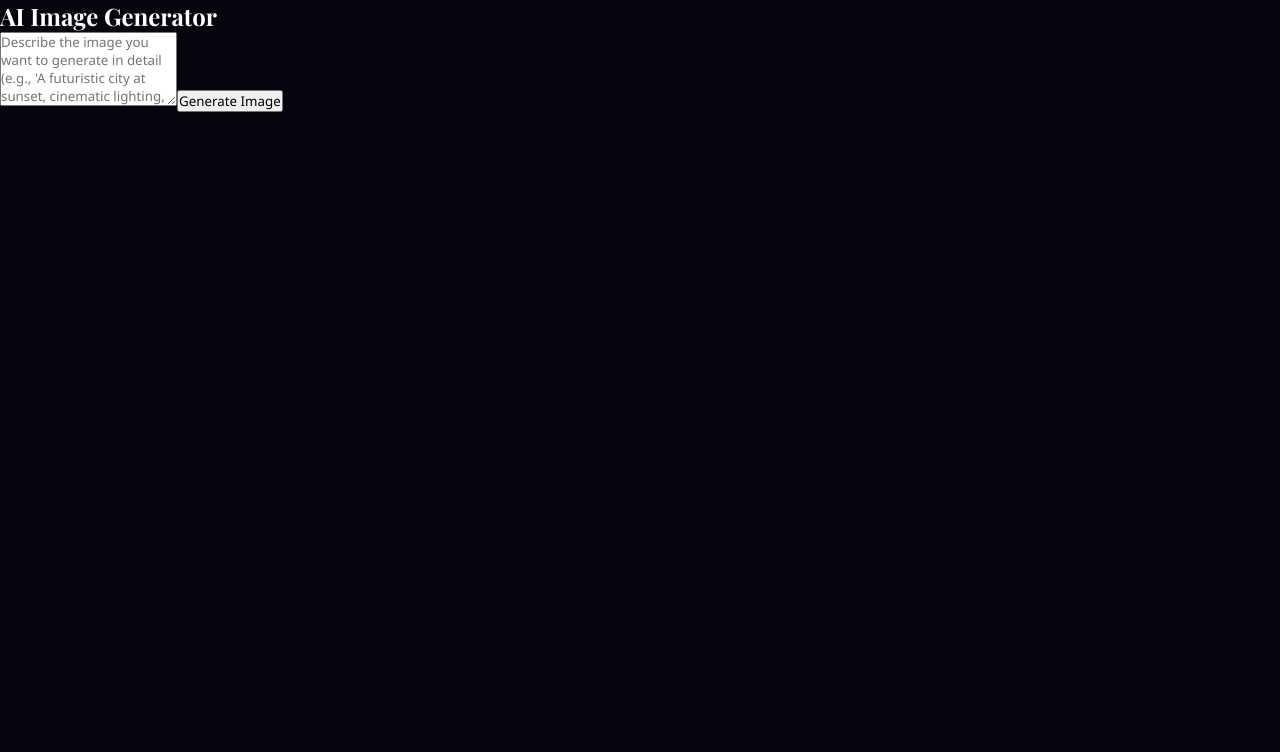
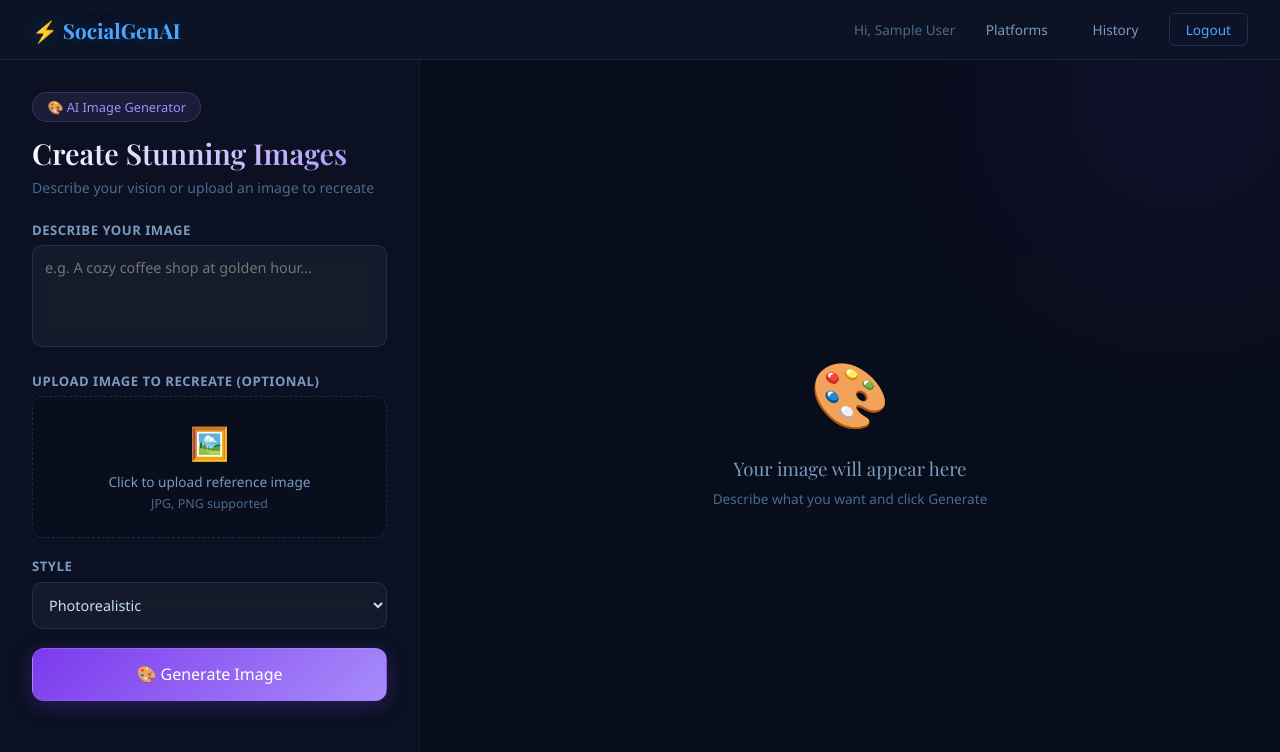
Before and after one commit to HARISHBABU-S385/SocialGenAI, a React (Create React App) app in the folder client/client/: page /imagegenerate in a window 1280 px wide. Shown: the top 752 px of the page. Built offline with nearby package versions, Linux system fonts and the light colour scheme; sample sign-in values are in the browser's storage.

Commit message:
Fix ImageGen and background

```diff
--- a/client/client/src/index.css
+++ b/client/client/src/index.css
@@ -30,6 +30,11 @@ body {
   background: #1a1a2e;
 }
 
+body {
+  background: #f0ede6;
+  color: #1a1a1a;
+}
+
 ::-webkit-scrollbar-thumb {
   background: #6c63ff;
   border-radius: 10px;
--- a/client/client/src/pages/ImageGen.js
+++ b/client/client/src/pages/ImageGen.js
@@ -1,117 +1,145 @@
 import React, { useState } from 'react';
-import './ImageGen.css'; // Assuming you have a CSS file for styling
+import { useNavigate } from 'react-router-dom';
+import { useAuth } from '../context/AuthContext';
+import './ImageGen.css';
 
-const ImageGen = () => {
-  const [imagePrompt, setImagePrompt] = useState('');
-  const [generatedImageSrc, setGeneratedImageSrc] = useState('');
+const ImageGenerate = () => {
+  const { user, logout } = useAuth();
+  const navigate = useNavigate();
+  const [prompt, setPrompt] = useState('');
+  const [style, setStyle] = useState('photorealistic');
   const [loading, setLoading] = useState(false);
-  const [saveStatus, setSaveStatus] = useState('');
+  const [error, setError] = useState('');
+  const [generatedImage, setGeneratedImage] = useState(null);
+  const [refPreview, setRefPreview] = useState(null);
+  const [saved, setSaved] = useState(false);
 
-  // 1. Handle Image Generation (Updated for Gemini base64 response)
-  const handleImageGenerate = async (e) => {
+  const handleGenerate = async (e) => {
     e.preventDefault();
-    if (!imagePrompt.trim()) return;
-
     setLoading(true);
-    setSaveStatus('');
-    setGeneratedImageSrc('');
-
+    setError('');
+    setGeneratedImage(null);
+    setSaved(false);
     try {
-      const response = await fetch('http://localhost:5000/api/imagegenerate', {
-        method: 'POST',
-        headers: {
-          'Content-Type': 'application/json',
-          'Authorization': `Bearer ${localStorage.getItem('token')}`
-        },
-        body: JSON.stringify({ prompt: imagePrompt })
-      });
-
-      const data = await response.json();
-      if (data.image) {
-        // Directly set the returned base64 string as the image source in your state
-        setGeneratedImageSrc(data.image);
-      } else {
-        alert(data.message || 'Generation failed');
-      }
-    } catch (error) {
-      console.error("Error generating image:", error);
-      alert('An error occurred while generating the image.');
-    } finally {
-      setLoading(false);
+      let finalPrompt = refPreview ? `recreate this style: ${prompt}, same mood` : prompt;
+      finalPrompt += `, ${style} style, high quality, no watermark, no text`;
+      const encodedPrompt = encodeURIComponent(finalPrompt);
+      setGeneratedImage(`https://image.pollinations.ai/prompt/${encodedPrompt}?width=1024&height=1024&nologo=true&seed=${Date.now()}`);
+    } catch (err) {
+      setError('Generation failed. Try again.');
     }
+    setLoading(false);
   };
 
-  // 2. Handle Saving the Image to your History/Database
-  const handleSaveImage = async () => {
-    if (!generatedImageSrc) return;
-
+  const handleSave = async () => {
     try {
-      const response = await fetch('http://localhost:5000/api/imagegenerate/save', {
+      const token = localStorage.getItem('token');
+      await fetch('https://socialgenai-backend.onrender.com/api/imagegenerate/save', {
         method: 'POST',
-        headers: {
-          'Content-Type': 'application/json',
-          'Authorization': `Bearer ${localStorage.getItem('token')}`
-        },
-        body: JSON.stringify({
-          imageUrl: generatedImageSrc, // Sends the base64 string to the database
-          prompt: imagePrompt
-        })
+        headers: { 'Content-Type': 'application/json', Authorization: `Bearer ${token}` },
+        body: JSON.stringify({ imageUrl: generatedImage, prompt })
       });
-
-      const data = await response.json();
-      if (data.success) {
-        setSaveStatus('Image saved successfully!');
-      } else {
-        setSaveStatus('Failed to save image.');
-      }
-    } catch (error) {
-      console.error("Error saving image:", error);
-      setSaveStatus('Error saving image.');
-    }
+      setSaved(true);
+    } catch (err) { setError('Save failed.'); }
   };
 
   return (
-    <div className="image-gen-container">
-      <h2>AI Image Generator</h2>
+    <div className="imagegen-page">
+      <nav className="navbar">
+        <span className="navbar-brand">⚡ SocialGenAI</span>
+        <div className="navbar-links">
+          <span className="navbar-user">Hi, {user?.name}</span>
+          <button className="nav-link" onClick={() => navigate('/')}>Platforms</button>
+          <button className="nav-link" onClick={() => navigate('/history')}>History</button>
+          <button className="btn-outline" onClick={logout}>Logout</button>
+        </div>
+      </nav>
 
-      <form onSubmit={handleImageGenerate} className="prompt-form">
-        <textarea
-          value={imagePrompt}
-          onChange={(e) => setImagePrompt(e.target.value)}
-          placeholder="Describe the image you want to generate in detail (e.g., 'A futuristic city at sunset, cinematic lighting, 8k resolution')..."
-          rows="4"
-          disabled={loading}
-        />
-        <button type="submit" disabled={loading}>
-          {loading ? 'Generating Art...' : 'Generate Image'}
-        </button>
-      </form>
+      <div className="imagegen-container">
+        <div className="imagegen-left">
+          <div className="ig-badge">🎨 AI Image Generator</div>
+          <h1 className="ig-title">Create Stunning Images</h1>
+          <p className="ig-subtitle">Describe your vision or upload an image to recreate</p>
 
-      {/* Display Area */}
-      <div className="result-container">
-        {loading && (
-          <div className="loading-spinner">
-            <p>Creating your masterpiece with Gemini...</p>
-          </div>
-        )}
-
-        {generatedImageSrc && !loading && (
-          <div className="image-preview-box">
-            <h3>Your Generated Image</h3>
-            <img src={generatedImageSrc} alt="Generated AI Output" className="generated-image" />
-
-            <div className="action-buttons">
-              <button onClick={handleSaveImage} className="save-btn">
-                Save to Dashboard
-              </button>
+          <form onSubmit={handleGenerate} className="ig-form">
+            <div className="ig-form-group">
+              <label>Describe your image</label>
+              <textarea placeholder="e.g. A cozy coffee shop at golden hour..." value={prompt} onChange={(e) => setPrompt(e.target.value)} rows={4} required />
             </div>
 
-            {saveStatus && <p className="status-message">{saveStatus}</p>}
-          </div>
-        )}
+            <div className="ig-form-group">
+              <label>Upload image to recreate (optional)</label>
+              <div className="ig-upload-area" onClick={() => document.getElementById('refImg').click()}>
+                {refPreview ? (
+                  <div className="ig-upload-preview">
+                    <img src={refPreview} alt="ref" className="ig-ref-image" />
+                    <button type="button" className="ig-remove-btn" onClick={(e) => { e.stopPropagation(); setRefPreview(null); }}>✕ Remove</button>
+                  </div>
+                ) : (
+                  <div className="ig-upload-placeholder">
+                    <span>🖼️</span>
+                    <p>Click to upload reference image</p>
+                    <small>JPG, PNG supported</small>
+                  </div>
+                )}
+              </div>
+              <input id="refImg" type="file" accept="image/*" onChange={(e) => { const f = e.target.files[0]; if(f) setRefPreview(URL.createObjectURL(f)); }} style={{ display: 'none' }} />
+            </div>
+
+            <div className="ig-form-group">
+              <label>Style</label>
+              <select value={style} onChange={(e) => setStyle(e.target.value)}>
+                <option value="photorealistic">Photorealistic</option>
+                <option value="digital art">Digital Art</option>
+                <option value="cinematic">Cinematic</option>
+                <option value="minimalist">Minimalist</option>
+                <option value="watercolor">Watercolor</option>
+                <option value="3D render">3D Render</option>
+              </select>
+            </div>
+
+            <button type="submit" className="ig-generate-btn" disabled={loading}>
+              {loading ? '⏳ Generating...' : '🎨 Generate Image'}
+            </button>
+          </form>
+          {error && <div className="ig-error">{error}</div>}
+        </div>
+
+        <div className="imagegen-right">
+          {!generatedImage && !loading && (
+            <div className="ig-empty">
+              <div className="ig-empty-icon">🎨</div>
+              <h3>Your image will appear here</h3>
+              <p>Describe what you want and click Generate</p>
+            </div>
+          )}
+          {loading && (
+            <div className="ig-loading">
+              <div className="ig-spinner"></div>
+              <p>AI is creating your image...</p>
+              <small>This may take 20-40 seconds</small>
+            </div>
+          )}
+          {generatedImage && (
+            <div className="ig-result">
+              {refPreview && (
+                <div className="ig-compare">
+                  <div><p className="ig-compare-label">📷 Original</p><img src={refPreview} alt="Original" className="ig-image" /></div>
+                  <div><p className="ig-compare-label">✨ AI Recreated</p><img src={generatedImage} alt="Generated" className="ig-image" /></div>
+                </div>
+              )}
+              {!refPreview && <img src={generatedImage} alt="AI Generated" className="ig-image" />}
+              <div className="ig-result-actions">
+                <a href={generatedImage} download="image.png" className="ig-btn primary">⬇️ Download</a>
+                <button className="ig-btn" onClick={handleSave} disabled={saved}>{saved ? '✅ Saved' : '💾 Save'}</button>
+                <button className="ig-btn" onClick={() => { setGeneratedImage(null); setRefPreview(null); setSaved(false); }}>🔄 New</button>
+              </div>
+            </div>
+          )}
+        </div>
       </div>
     </div>
   );
 };
 
-export default ImageGen;
+export default ImageGenerate;
```
